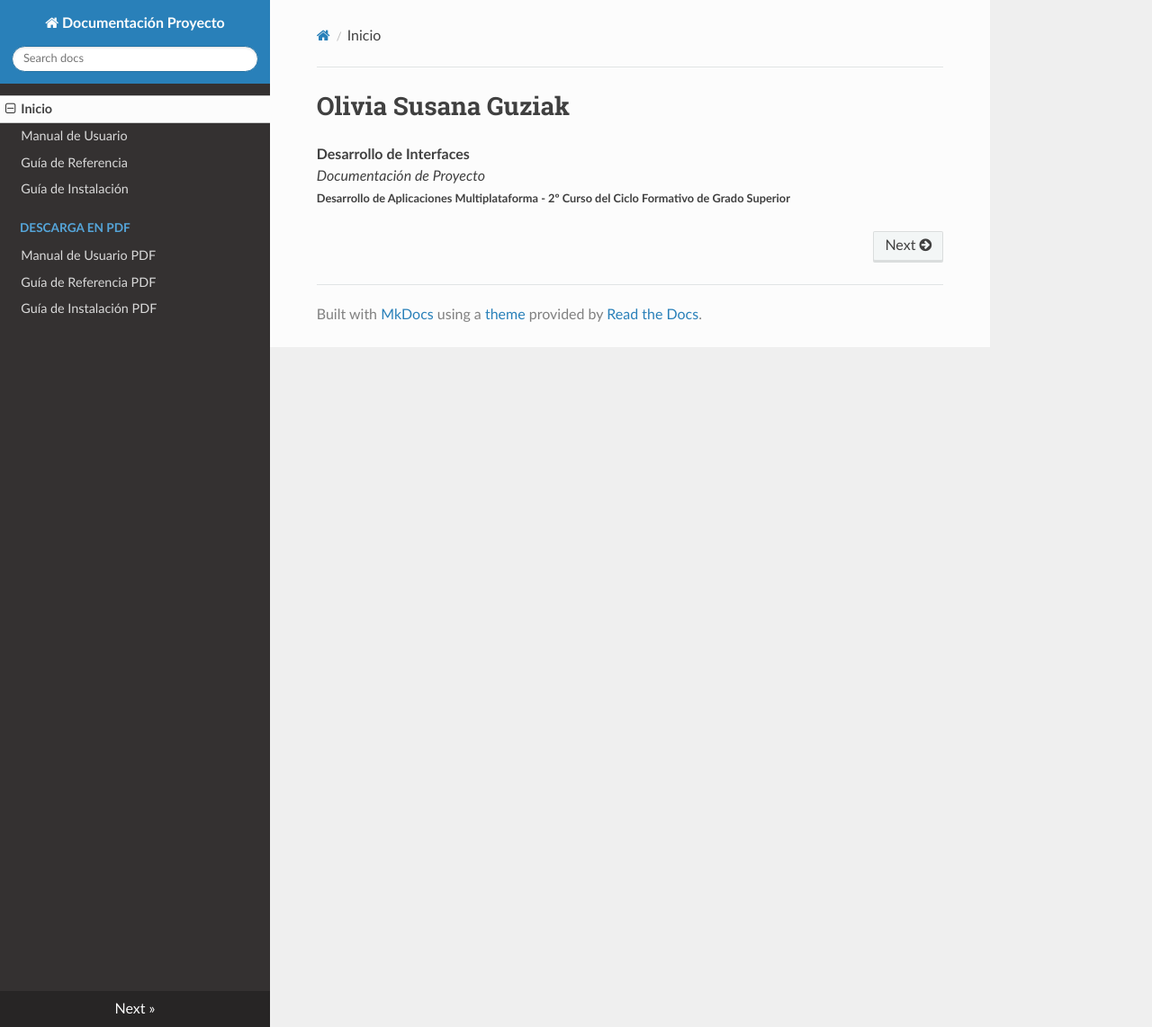
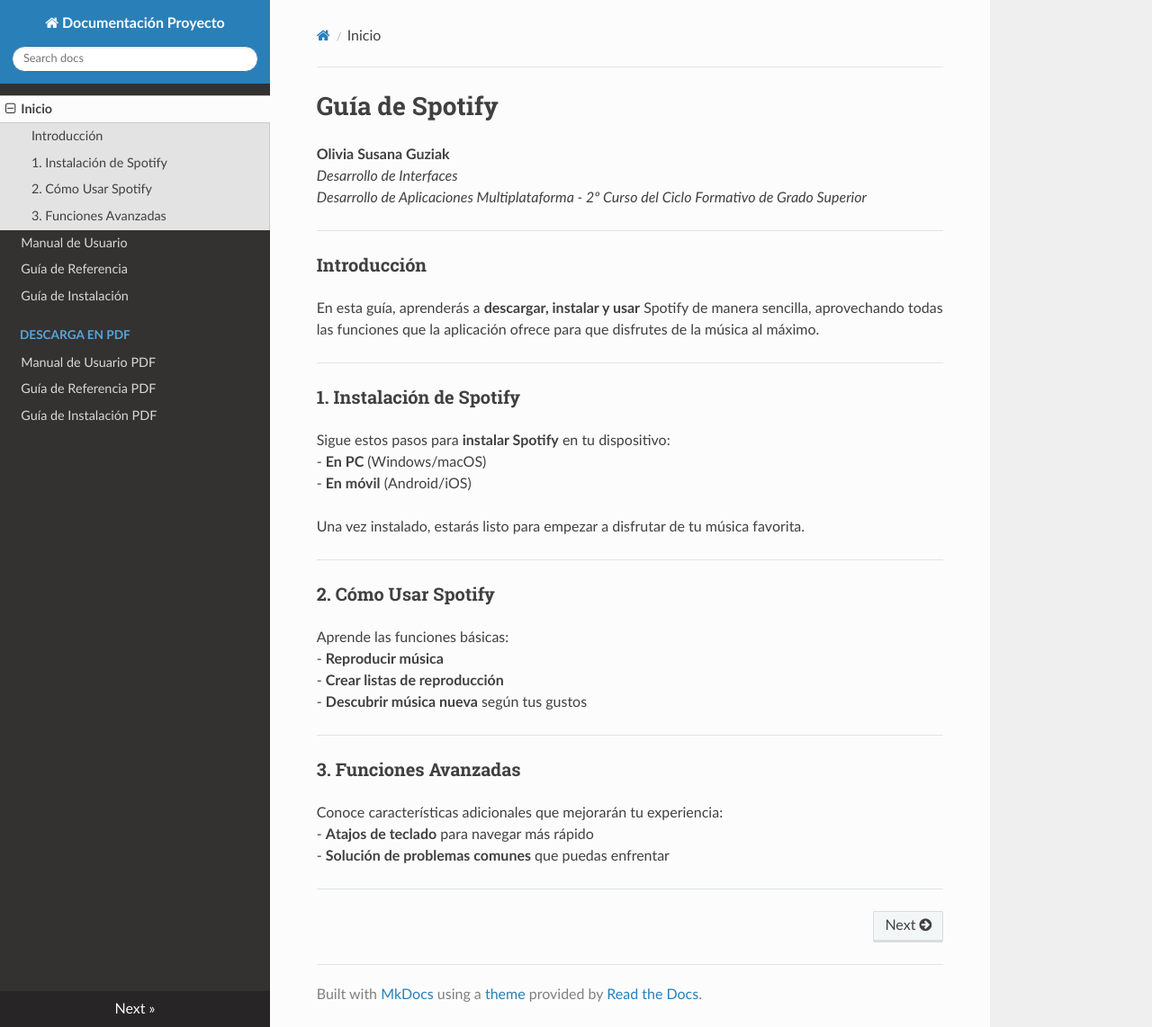
Before and after one commit to oliviasgm/Documentacion_Proyecto, an MkDocs documentation site: the page built from docs_src/README.md, in a window 1280 px wide and 1142 px high. Shown: the whole window at 90% size. Built offline with MkDocs 1.6.1, drawn with Linux system fonts in a browser that asks for light colours; nearby versions of some CDN libraries.

Commit message:
Modificaciones

```diff
--- a/docs/Guia_de_Instalacion/index.html
+++ b/docs/Guia_de_Instalacion/index.html
@@ -93,11 +93,12 @@
 <ul>
 <li>Sistema operativo: Windows, macOS o Linux.</li>
 <li>Conexión a Internet.</li>
+<li>Una cuenta de Spotify (puedes crear una cuenta gratuita o premium).</li>
 </ul>
 <h2 id="pasos-de-instalacion">Pasos de instalación</h2>
 <ol>
-<li><strong>Descargar</strong> el archivo de instalación desde el sitio oficial.</li>
-<li><strong>Ejecutar</strong> el archivo y seguir las instrucciones en pantalla.</li>
+<li><strong>Descargar</strong> el instalador desde el sitio oficial de Spotify (<a href="https://www.spotify.com/download/">https://www.spotify.com/download/</a>).</li>
+<li><strong>Ejecutar</strong> el archivo descargado y sigue las instrucciones en pantalla.</li>
 <li><strong>Abrir</strong> la aplicación desde el menú de inicio o el escritorio.</li>
 </ol>
 <h2 id="problemas-comunes">Problemas comunes</h2>
--- a/docs/index.html
+++ b/docs/index.html
@@ -84,7 +84,7 @@
 <div class="section" itemprop="articleBody">
 <h1 id="olivia-susana-guziak">Olivia Susana Guziak</h1>
 <p><strong>Desarrollo de Interfaces</strong> <br/>
-Documentación de Proyecto<br/>
+<em>Documentación de Proyecto</em><br/>
 <small><strong>Desarrollo de Aplicaciones Multiplataforma - 2º Curso del Ciclo Formativo de Grado Superior</strong></small></p>
 </div>
 </div><footer>
--- a/docs_src/README.md
+++ b/docs_src/README.md
@@ -1,4 +1,35 @@
-# Olivia Susana Guziak
-**Desarrollo de Interfaces**
-*Documentación de Proyecto*
-<small>**Desarrollo de Aplicaciones Multiplataforma - 2º Curso del Ciclo Formativo de Grado Superior**</small>
+# **Guía de Spotify**
+**Olivia Susana Guziak**
+*Desarrollo de Interfaces*
+*Desarrollo de Aplicaciones Multiplataforma - 2º Curso del Ciclo Formativo de Grado Superior*
+
+---
+
+### **Introducción**
+En esta guía, aprenderás a **descargar, instalar y usar** Spotify de manera sencilla, aprovechando todas las funciones que la aplicación ofrece para que disfrutes de la música al máximo.
+
+---
+
+### **1. Instalación de Spotify**
+Sigue estos pasos para **instalar Spotify** en tu dispositivo:
+- **En PC** (Windows/macOS)
+- **En móvil** (Android/iOS)
+
+Una vez instalado, estarás listo para empezar a disfrutar de tu música favorita.
+
+---
+
+### **2. Cómo Usar Spotify**
+Aprende las funciones básicas:
+- **Reproducir música**
+- **Crear listas de reproducción**
+- **Descubrir música nueva** según tus gustos
+
+---
+
+### **3. Funciones Avanzadas**
+Conoce características adicionales que mejorarán tu experiencia:
+- **Atajos de teclado** para navegar más rápido
+- **Solución de problemas comunes** que puedas enfrentar
+
+---
```
Also changed, not shown: other parts of docs/index.html (+1 -1 lines), docs/Guia_de_Referencia/index.html (+9 -6 lines), docs/Manual_de_Usuario/index.html (+37 -8 lines), docs/search/search_index.json (+1 -1 lines), 5 other files.
